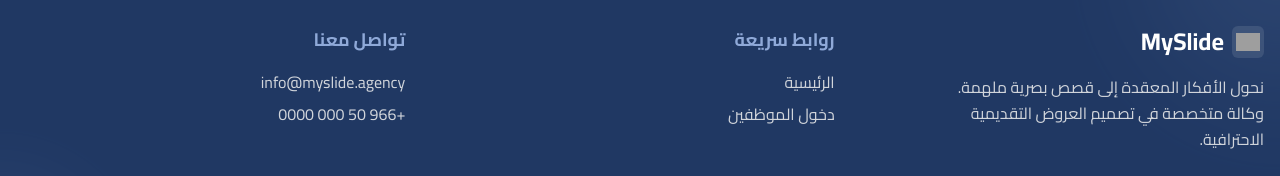
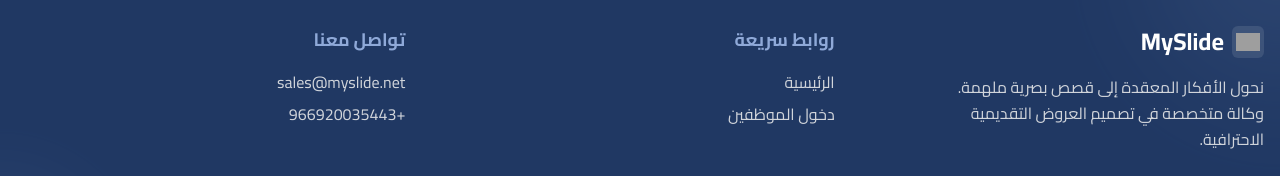
Before and after one commit to AkraMtello12/MySlide1, a React (Vite) app: page / in a window 1280 px wide. Shown: the part 1295-1471 px from the top of the page. Built offline with nearby package versions, Linux system fonts and the light colour scheme; no server answers; the database is empty; grey boxes are pictures that could not be loaded.

Commit message:
Update App.tsx

```diff
--- a/App.tsx
+++ b/App.tsx
@@ -87,8 +87,8 @@
         </div>
         <div>
           <h4 className="text-lg font-bold text-secondary mb-4">تواصل معنا</h4>
-          <p className="text-gray-300 mb-2">info@myslide.agency</p>
-          <p className="text-gray-300">+966 50 000 0000</p>
+          <p className="text-gray-300 mb-2">sales@myslide.net</p>
+          <p className="text-gray-300">+966920035443</p>
         </div>
       </div>
       <div className="pt-8 text-center text-gray-400 text-sm">
```
